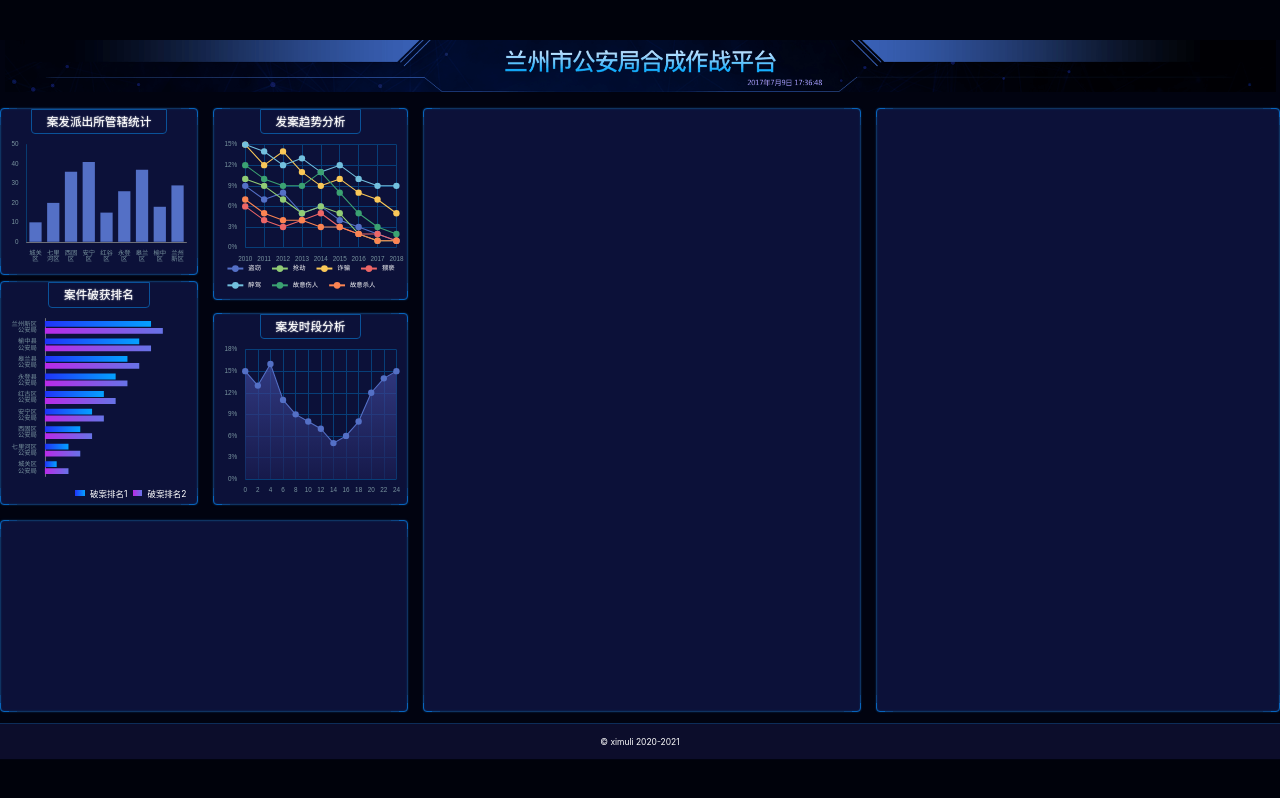
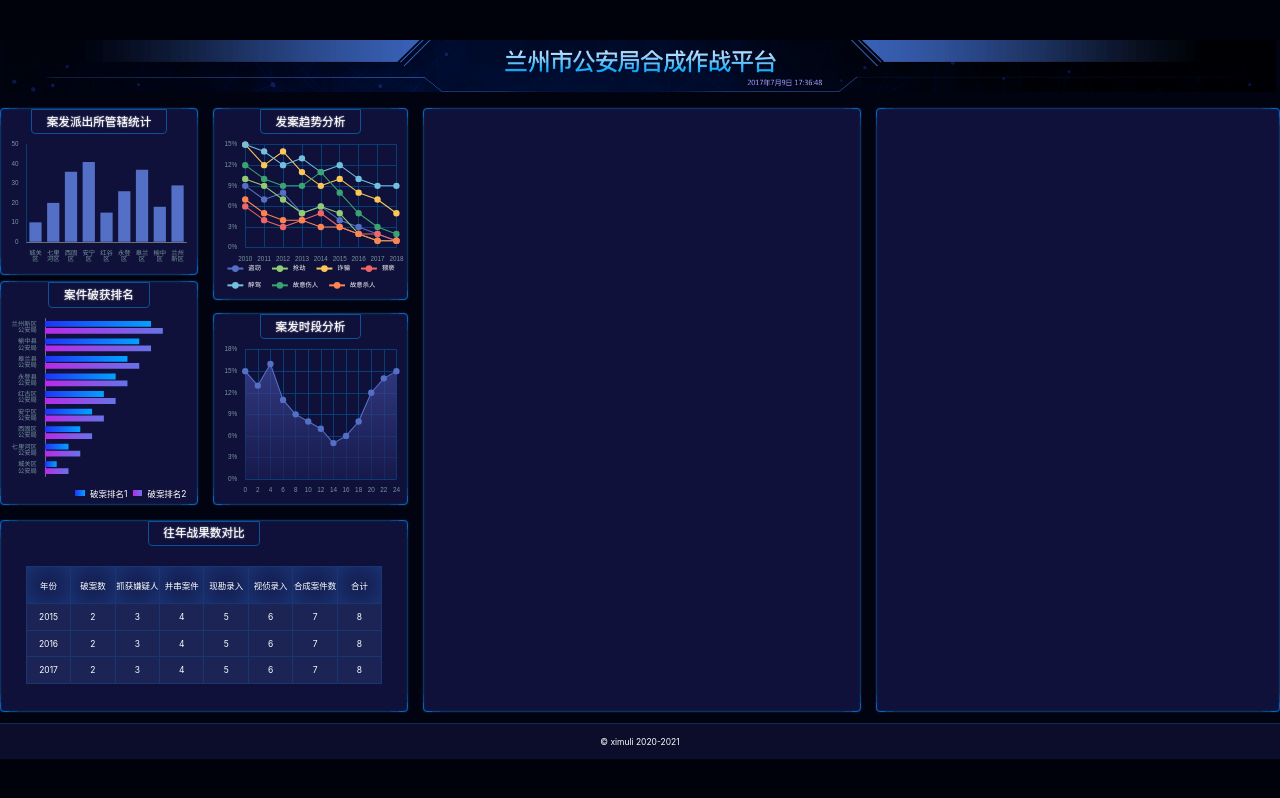
Before and after one commit to ximuli/big-screen-project, a React (Vite) app: page /#/ in a window 1280 px wide. Built offline with nearby package versions, Linux system fonts and the light colour scheme.

Commit message:
add chart5

```diff
--- /dev/null
+++ b/src/components/chart-5.tsx
@@ -0,0 +1,32 @@
+import React, { useEffect, useRef } from 'react';
+
+export const Chart5 = () => {
+  const divRef = useRef(null)
+  useEffect(() => {
+
+  }, [])
+  return (
+    <div className="战果">
+      <h2>往年战果数对比</h2>
+      <table>
+        <thead>
+          <tr>
+            <th>年份</th><th>破案数</th><th>抓获嫌疑人</th><th>并串案件</th><th>现勘录入</th>
+            <th>视侦录入</th><th>合成案件数</th><th>合计</th>
+          </tr>
+        </thead>
+        <tbody>
+          <tr>
+            <td>2015</td><td>2</td><td>3</td><td>4</td><td>5</td><td>6</td><td>7</td><td>8</td>
+          </tr>
+          <tr>
+            <td>2016</td><td>2</td><td>3</td><td>4</td><td>5</td><td>6</td><td>7</td><td>8</td>
+          </tr>
+          <tr>
+            <td>2017</td><td>2</td><td>3</td><td>4</td><td>5</td><td>6</td><td>7</td><td>8</td>
+          </tr>
+        </tbody>
+      </table>
+    </div>
+  )
+}
--- a/src/pages/home.scss
+++ b/src/pages/home.scss
@@ -29,7 +29,7 @@
       border-radius: 4px;
       position: relative;
       box-shadow: 0 0 2px 0 #0f3361, inset 0 0 2px 0 #0f3361;
-      background-color: #0c1139;
+      background-color: #0f113a;
       &::before {
         position: absolute;
         content: '';
@@ -69,7 +69,7 @@
     > .section5 {
       grid-area: box5;
     }
-    .管辖统计, .破获排名, .发案趋势, .案发时段 {
+    .管辖统计, .破获排名, .发案趋势, .案发时段, .战果 {
       display: flex;
       flex-direction: column;
       align-items: center;
@@ -115,6 +115,26 @@
     .发案趋势, .案发时段 {
       height: px(363);
     }
+    .战果 {
+      > table {
+        margin-top: px(38);
+        border-collapse: collapse;
+        th, td { border: 1px solid #1a3671; }
+        thead {
+          th {
+            height: px(70);
+            box-shadow: inset 0 0 px(60) 0 #1f3d85;
+          }
+        }
+        tbody {
+          td {
+            height: px(50);
+            width: px(84);
+            background-color: #1c2456;
+          }
+        }
+      }
+    }
   }
   > footer {
     height: px(68);
--- a/src/pages/home.tsx
+++ b/src/pages/home.tsx
@@ -4,6 +4,7 @@
 import { Chart2 } from '../components/chart-2';
 import { Chart3 } from '../components/chart-3';
 import { Chart4 } from '../components/chart-4';
+import { Chart5 } from '../components/chart-5';
 
 export const Home = () => {
   const currentYear = new Date().getFullYear()
@@ -19,11 +20,13 @@
           <Chart3 />
           <Chart4 />
         </section>
-        <section className="bordered section3"></section>
+        <section className="bordered section3">
+          <Chart5 />
+        </section>
         <section className="bordered section4"></section>
         <section className="bordered section5"></section>
       </main>
-      <footer> &copy; ximuli 2020-{ currentYear }</footer>
+      <footer> &copy; ximuli 2020-{currentYear}</footer>
     </div>
   );
 };
```
